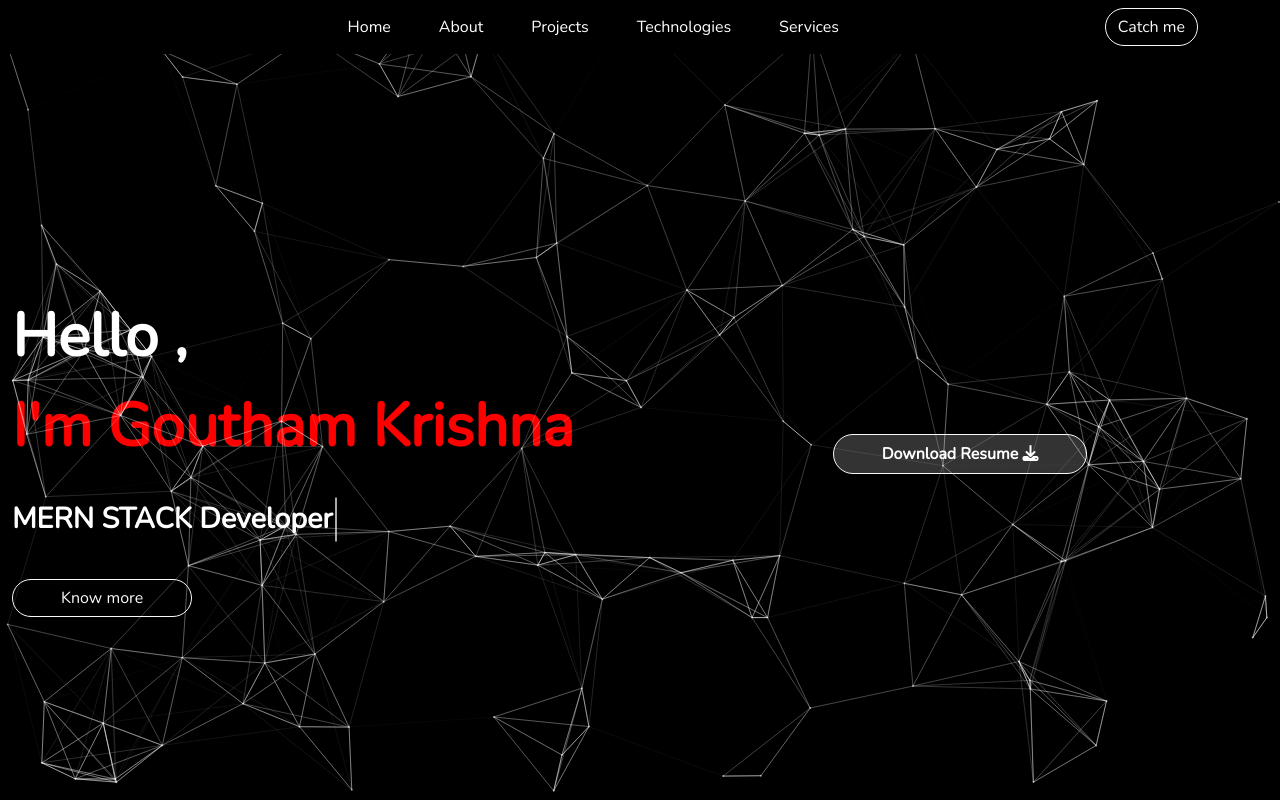
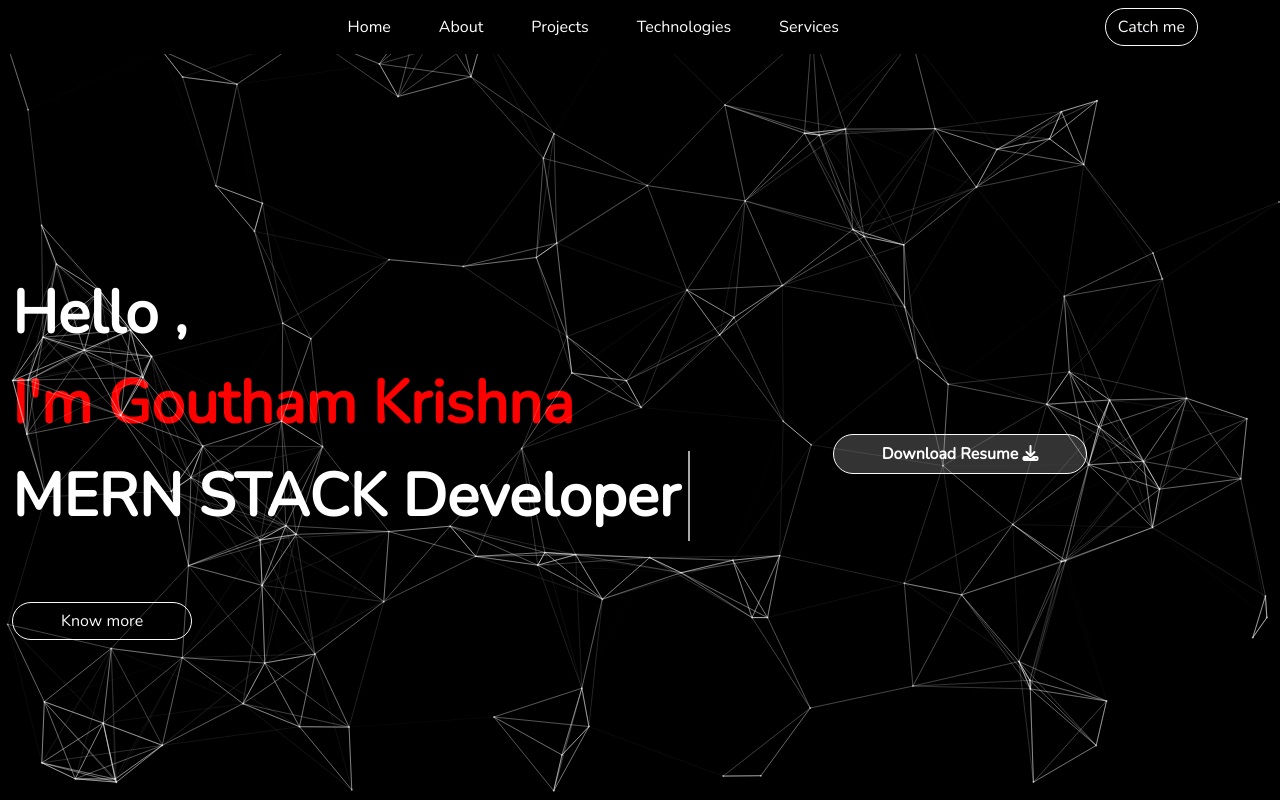
Before and after one commit to gouthamkrishnaps/Personal-Portfolio, a React (Create React App) app: page / in a window 1280 px wide. Shown: the top 800 px of the page. Built offline with nearby package versions, Linux system fonts and the light colour scheme; a web font is replaced by a local one.

Commit message:
font size change

```diff
--- a/src/pages/home.css
+++ b/src/pages/home.css
@@ -37,7 +37,7 @@
     position: relative;
     top: 15%;
     border-right: 2px solid rgba(255,255,255,.75);
-    font-size: 180%;
+    font-size: 60px;
     text-align: left;
     white-space: nowrap;
     overflow: hidden;
```
